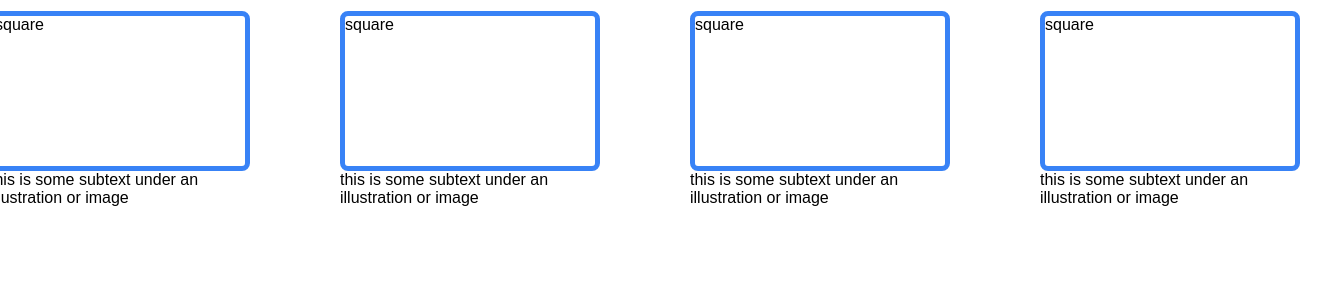
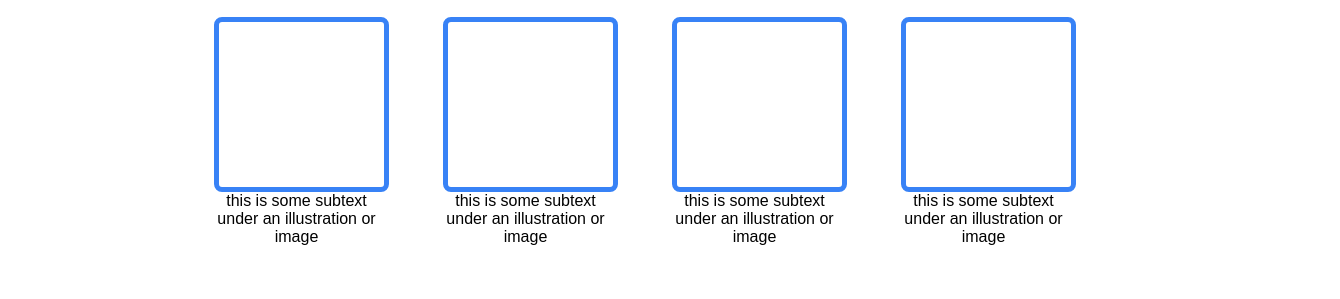
Before and after one commit to AnuragMiskin/flex-page, a plain HTML site: page index.html in a window 1280 px wide. Shown: the part 501-800 px from the top of the page, 1340 px wide, since content can reach past the window. Drawn offline with Linux system fonts and the light colour scheme.

Commit message:
made text align centre for div inside info and removed square as well as adjusted size for length and width

```diff
--- a/index.html
+++ b/index.html
@@ -30,19 +30,19 @@
         <div class="title">some random information</div>
         <div class="container">
             <div class="info">
-                <div class="square">square</div>
+                <div class="square"></div>
                 <div>this is some subtext under an illustration or image</div>
             </div>
             <div class="info">
-                <div class="square">square</div>
+                <div class="square"></div>
                 <div>this is some subtext under an illustration or image</div>
             </div>
             <div class="info">
-                <div class="square">square</div>
+                <div class="square"></div>
                 <div>this is some subtext under an illustration or image</div>
             </div>
             <div class="info">
-                <div class="square">square</div>
+                <div class="square"></div>
                 <div>this is some subtext under an illustration or image</div>
             </div>
         </div>
--- a/style.css
+++ b/style.css
@@ -75,14 +75,18 @@ img{
     font-size: 36px;
     font-weight: bolder;
     color: #1F2937;
+    margin-top: 24px;
 }
 .square{
-    height: 150px;
-    width: 250px;
+    height: 165px;
+    width: 165px;
     border:5px solid #3882f6;
     border-radius: 8px;
 }
 .info{
-    max-width: 250px;
-    padding: 50px;
+    max-width: 165px;
+    padding: 32px;
 }
+.info div{
+    text-align: center;
+}
```
